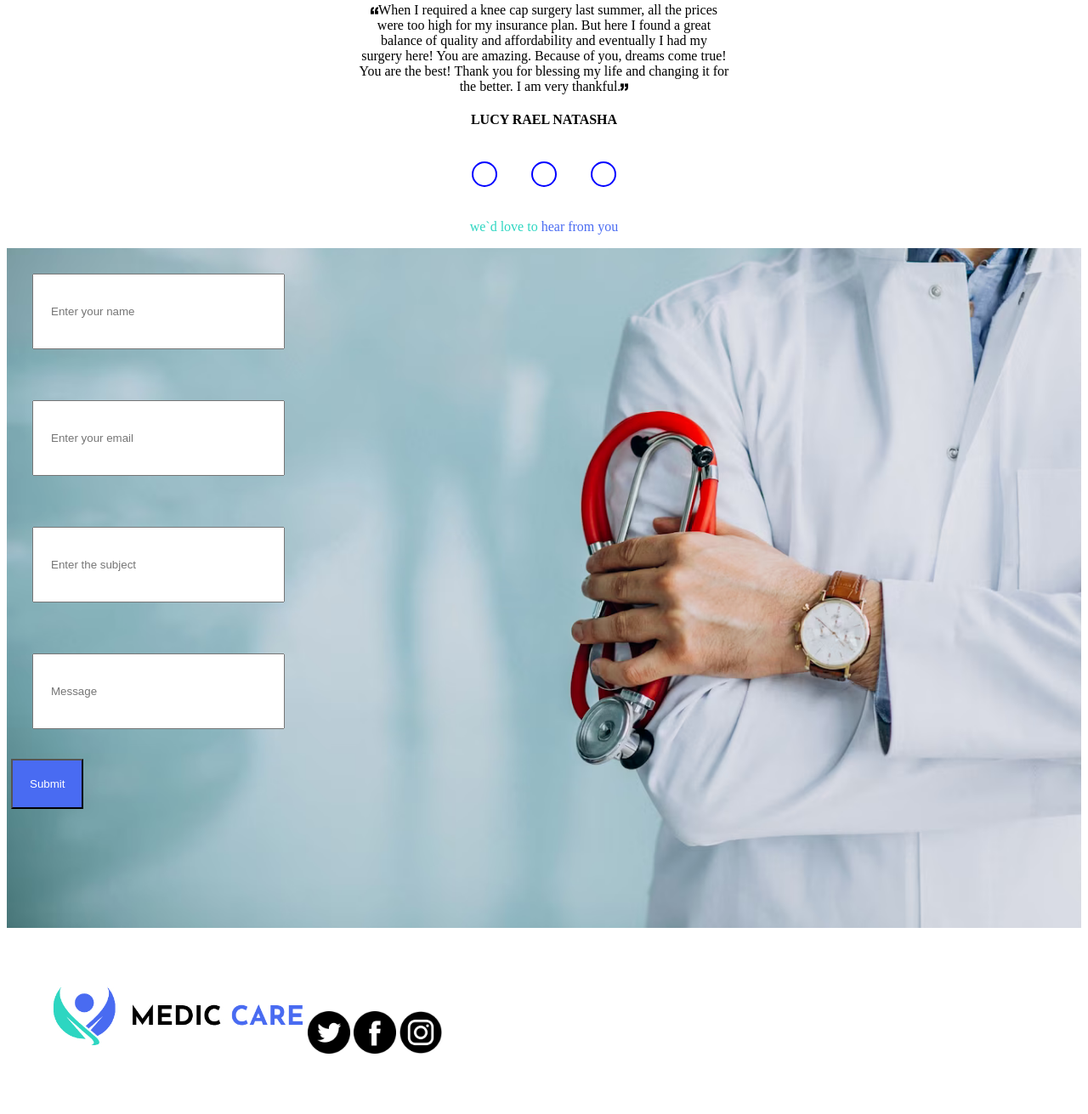
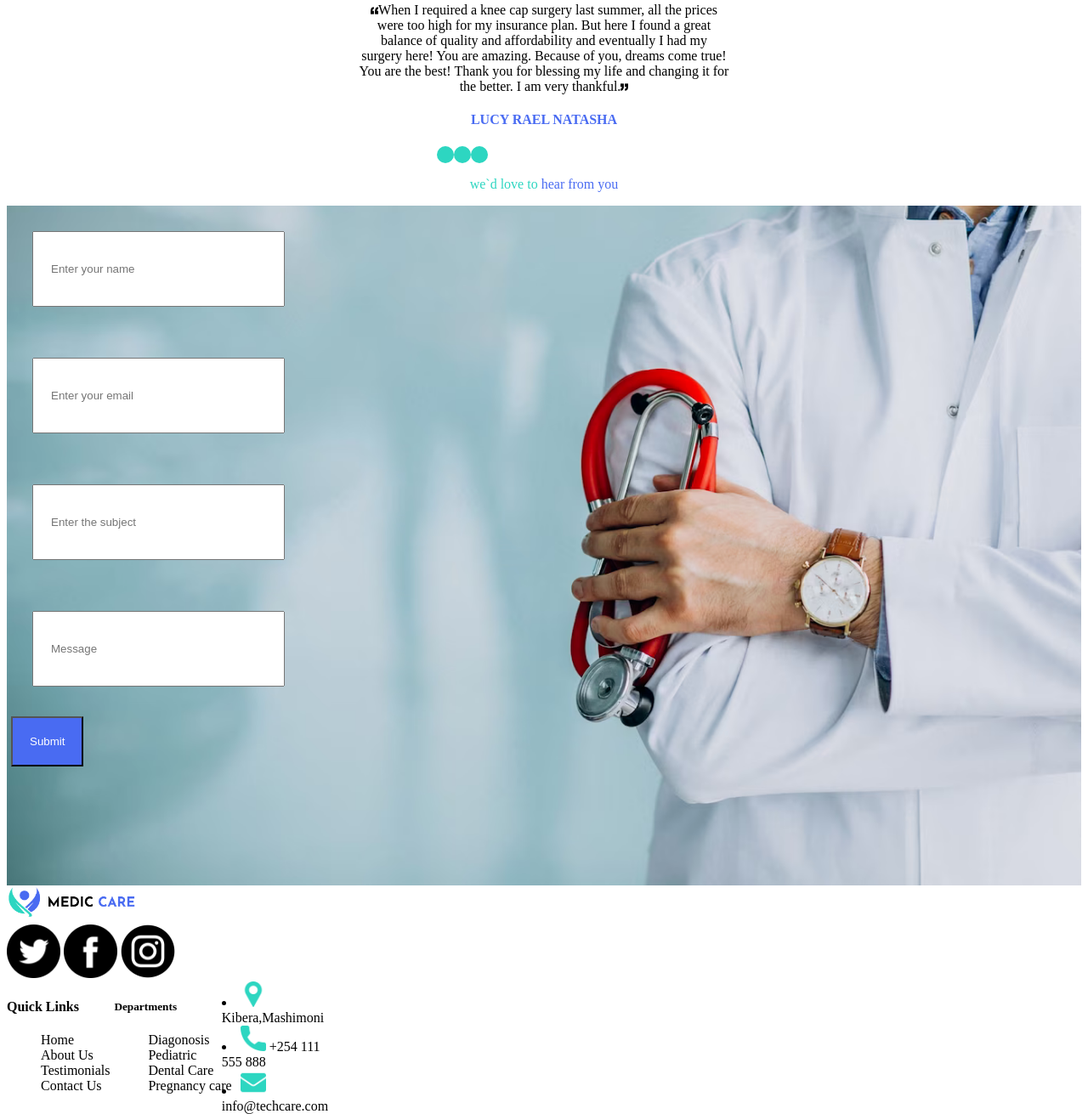
Before and after one commit to Moses200502/medic-care-clinic, a plain HTML site: page index.html in a window 1280 px wide. Shown: the part 1890-3201 px from the top of the page at 85% size. Drawn offline with Linux system fonts and the light colour scheme.

Commit message:
have added the image

```diff
--- a/css/style.css
+++ b/css/style.css
@@ -78,12 +78,15 @@ margin:0 auto;
 .Testimonials-circle{
   width:20px;
   height:20px;
-  border:2px solid blue;
-  border-radius:80%;
-  display:inline-block;
-  padding:3px;
-  margin:18px;
-
+  border:90px;
+  border-radius:50px;
+  margin:0 auto;
+  background-color:#2dd6c1;
+  float:left;
+}
+.circle{
+  width:20%                                                                                                         ;
+margin:0 auto;
 }
 .pic{
   text-align:center;
@@ -115,12 +118,31 @@ text-align:center;
 .doctor{
   background: url("../images/ezgif-2-81a50240fb.png") no-repeat center center/cover;
 height: 100vh;
-}.form input{
+}
+.form input{
   margin:30px;
   padding:35px 20px;
   width:20%;
 }
 .images{
-  margin:30px;
-  padding:35px 20px;
+  padding:20px;
 }
+.nurse{
+  color:#496bf2;
+}
+.face{
+  float:right;
+}
+.car{
+  float:left;
+  width:10%;
+}
+.img5{
+  float:left;
+}
+.jeep{
+  float:left;
+}
+.CARS{
+  float: left;
+}
--- a/index.html
+++ b/index.html
@@ -81,7 +81,7 @@
           surgery here! You are amazing. Because of you, dreams come true!<br>
           You are the best! Thank you for blessing my life and changing it for<br>
           the better. I am very thankful.<img src="images/quotation-right-mark.png" width="9"></p>
-          <h4> LUCY RAEL NATASHA</h4>
+          <h4 class="nurse"> LUCY RAEL NATASHA</h4>
           <div class="circle">
             <div class="Testimonials-circle"></div>
             <div class="Testimonials-circle"></div>
@@ -105,11 +105,39 @@
       </form>
     </section>
       </section>
-      <section class="images">
-        <img src="images/logo.jpg" width="300">
-        <img src="images/twitter.png" width="50">
-        <img src="images/facebook.png" width="50">
-        <img src="images/instagram.png" width="50">
+      <section class="cars">
+        <div class="jeep">
+        <img src="images/logo.jpg" width="30%"/>
+        </div>
+    <div class="img5">
+        <img src="images/twitter.png" width="5%"/>
+        <img src="images/facebook.png" width="5%"/>
+        <img src="images/instagram.png" width="5%"/>
+        </div>
+        <div class="ambulance car">
+          <h4> Quick Links</h4>
+          <ul class="link 1">
+            <li>Home</li><br>
+            <li>About Us</li><br>
+            <l1>Testimonials</l1><br>
+            <li>Contact Us</li>
+          </ul>
+        </div>
+        <div class="police car">
+          <h5>Departments</h5>
+          <ul class="link2">
+            <li>Diagonosis</li><br>
+            <li>Pediatric</li><br>
+            <li>Dental Care</li><br>
+            <li>Pregnancy care</li><br>
+          </ul>
+          </div>
+          <div class="subaru car">
+            <li><img src="images/pin.png" width="30">  Kibera,Mashimoni</li>
+            <li><img src="images/call.png" width="30"> +254 111 555 888</li>
+            <li><img src="images/email.png" width="30"> info@techcare.com</li>
+          </div>
+        </div>
       </section>
   </body>
   </html>
```
